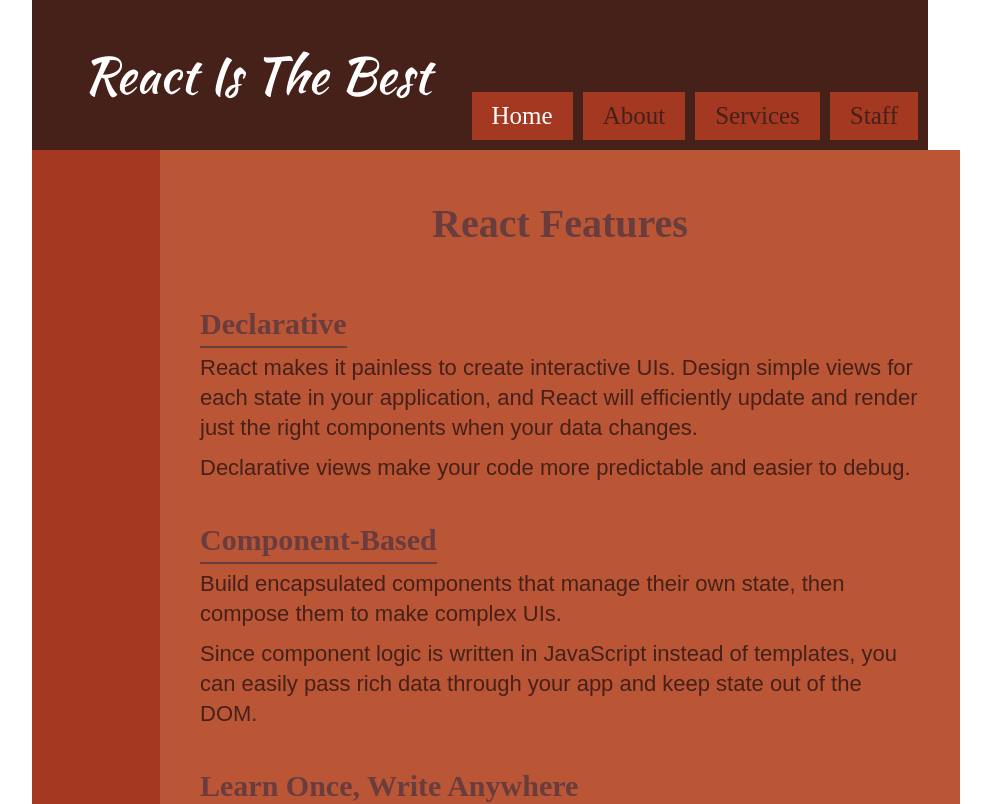
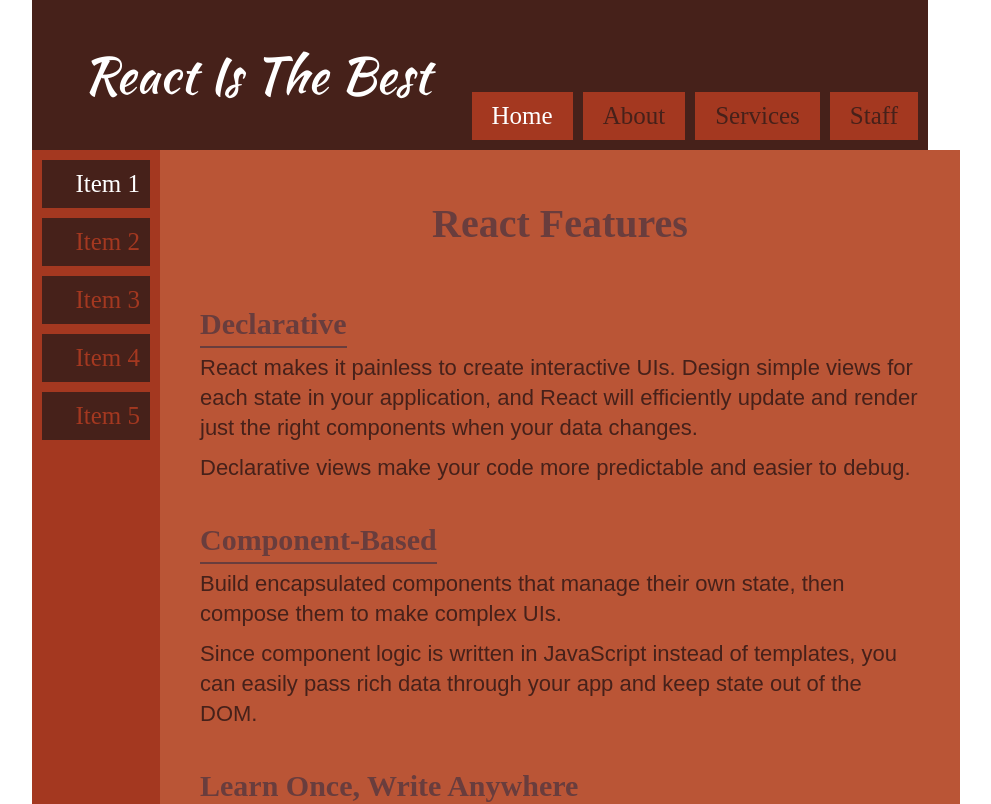
Before and after one commit to vtivadze/academy-of-digital-industries-react-homework, a React (Create React App) app: page / in a window 1280 px wide. Shown: the top 804 px of the page, without its empty margins (96-1087 px from the left). Built offline with nearby package versions, Linux system fonts and the light colour scheme.

Commit message:
Restore displaying sidebar menu

```diff
--- a/src/components/layout/Sidebar.js
+++ b/src/components/layout/Sidebar.js
@@ -1,9 +1,9 @@
-// import { SidebarMenu } from ".";
+import { SidebarMenu } from ".";
 
 export function Sidebar() {
   return (
     <aside className="app-sidebar">
-      {/* <SidebarMenu /> */}
+      <SidebarMenu />
     </aside>
   );
 }
```
